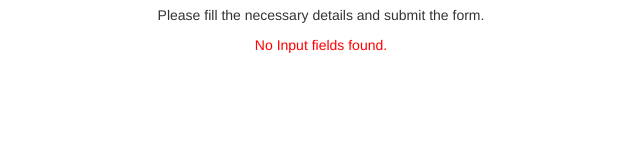
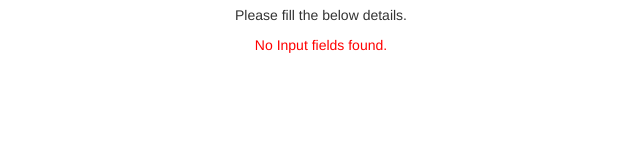
Before and after one commit to mohansv208/icegate, a plain HTML site: page index.html in a window 1280 px wide. Shown: the whole page, without its empty margins (319-959 px from the left). Drawn offline with nearby package versions, Linux system fonts and the light colour scheme.

Commit message:
Update index.html

```diff
--- a/index.html
+++ b/index.html
@@ -43,7 +43,7 @@
 
 <body>
     <div id="info">
-        Please fill the necessary details and submit the form.
+        Please fill the below details.
     </div>
     <div id="information" style="display: none;">
         IE is not supported. Please use chrome browser.
```
